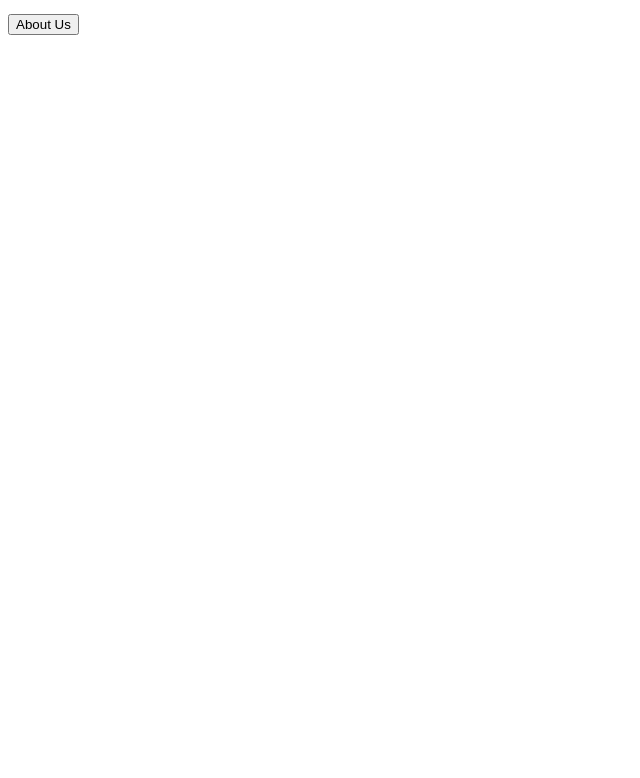
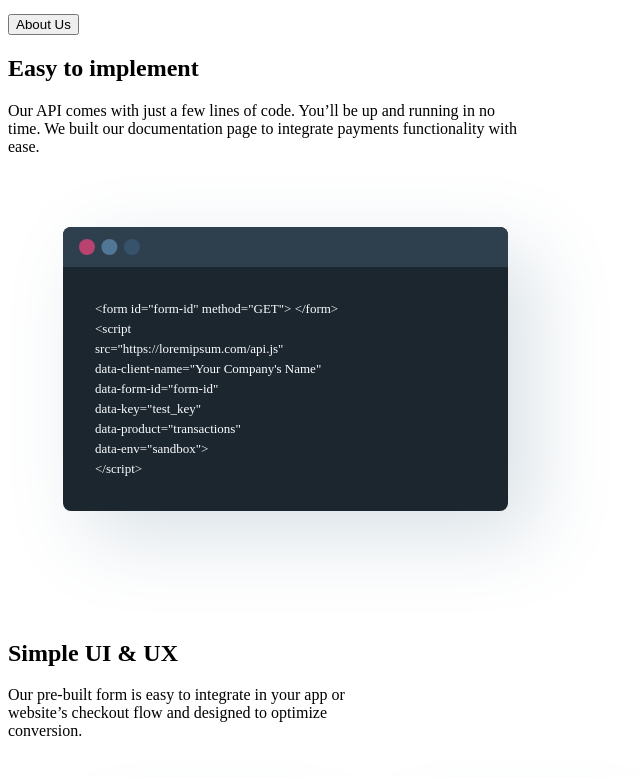
Before and after one commit to clf94-dev/pay-ap--web-react, a React (Create React App) app: page / in a window 1280 px wide. Shown: the part 962-1740 px from the top of the page, without its empty margins (0-640 px from the left). Before the commit the page ends 1005 px from the top, so only its background shows below. Built offline with nearby package versions, Linux system fonts and the light colour scheme.

Commit message:
middle section component home page added

```diff
--- /dev/null
+++ b/src/components/MiddleHome.jsx
@@ -0,0 +1,17 @@
+import { Grid } from '@material-ui/core'
+import React from 'react'
+import MiddleHomeCard from './MiddleHomeCard'
+import { MiddleHomeInfo } from './MiddleHomeInfo'
+
+function MiddleHome() {
+    return (
+        <Grid container direction='row'>
+            {MiddleHomeInfo.map((info) => {
+                return (
+                    <MiddleHomeCard title={info.title} key={info.index} index={info.index} text={info.text}  alt={info.imgALT} />             )
+            })}
+        </Grid>
+    )
+}
+
+export default MiddleHome
--- /dev/null
+++ b/src/components/MiddleHomeCard.jsx
@@ -0,0 +1,24 @@
+import { Grid } from '@material-ui/core'
+import React from 'react'
+
+import TerminalD from './images/assets/home/desktop/illustration-easy-to-implement.svg'
+import SimpleUID from './images/assets/home/desktop/illustration-simple-ui.svg'
+
+function MiddleHomeCard(props) {
+const MiddleImgD = [TerminalD, SimpleUID];
+
+    return (
+        <div>
+            <Grid item lg={6} md={12} >
+    <h2>{props.title}</h2>
+    <p>{props.text}</p>
+            </Grid>
+            <Grid item lg={6} md={12} >
+                <img src={MiddleImgD[props.index]} alt={props.alt}/>
+            </Grid>
+        </div>
+
+    )
+}
+
+export default MiddleHomeCard
--- /dev/null
+++ b/src/components/MiddleHomeInfo.js
@@ -0,0 +1,11 @@
+export const MiddleHomeInfo = [{
+    index: 0,
+    title: 'Easy to implement',
+    text: 'Our API comes with just a few lines of code. You’ll be up and running in no time. We built our documentation page to integrate payments functionality with ease.',
+    imgALT: 'Easy to Implement'
+}, {
+    index: 1,
+    title: 'Simple UI & UX',
+    text: 'Our pre-built form is easy to integrate in your app or website’s checkout flow and designed to optimize conversion. ',
+    imgALT: 'Simple UI & UX'
+}]
--- a/src/components/pages/Home.jsx
+++ b/src/components/pages/Home.jsx
@@ -1,5 +1,6 @@
 import React from 'react'
 import Companies from '../Companies'
+import MiddleHome from '../MiddleHome'
 import TopHome from '../TopHome'
 
 function Home() {
@@ -7,6 +8,7 @@ function Home() {
         <div>
             <TopHome />
             <Companies/>
+            <MiddleHome/>
         </div>
     )
 }
```
Also changed, not shown: src/components/Companies.jsx (+28 -18 lines).
